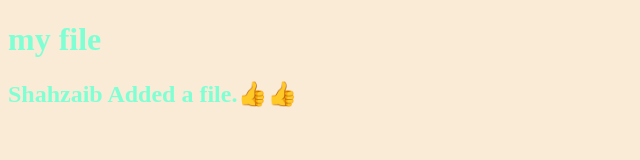
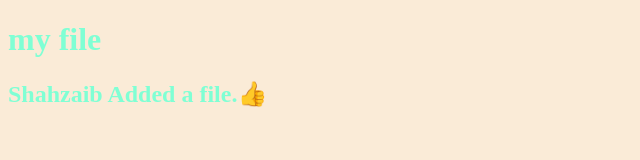
Before and after one commit to rutaba16/rutaba, a plain HTML site: page index.html in a window 1280 px wide. Shown: the full height of the page, 0-640 px from the left. Drawn offline with Linux system fonts and the light colour scheme.

Commit message:
update
updated

```diff
--- a/index.html
+++ b/index.html
@@ -19,7 +19,7 @@
         my file
     </h1>
 
-    <h2>Shahzaib Added a file.👍👍</h2>
+    <h2>Shahzaib Added a file.👍</h2>
 
 </body>
 </html>
```
